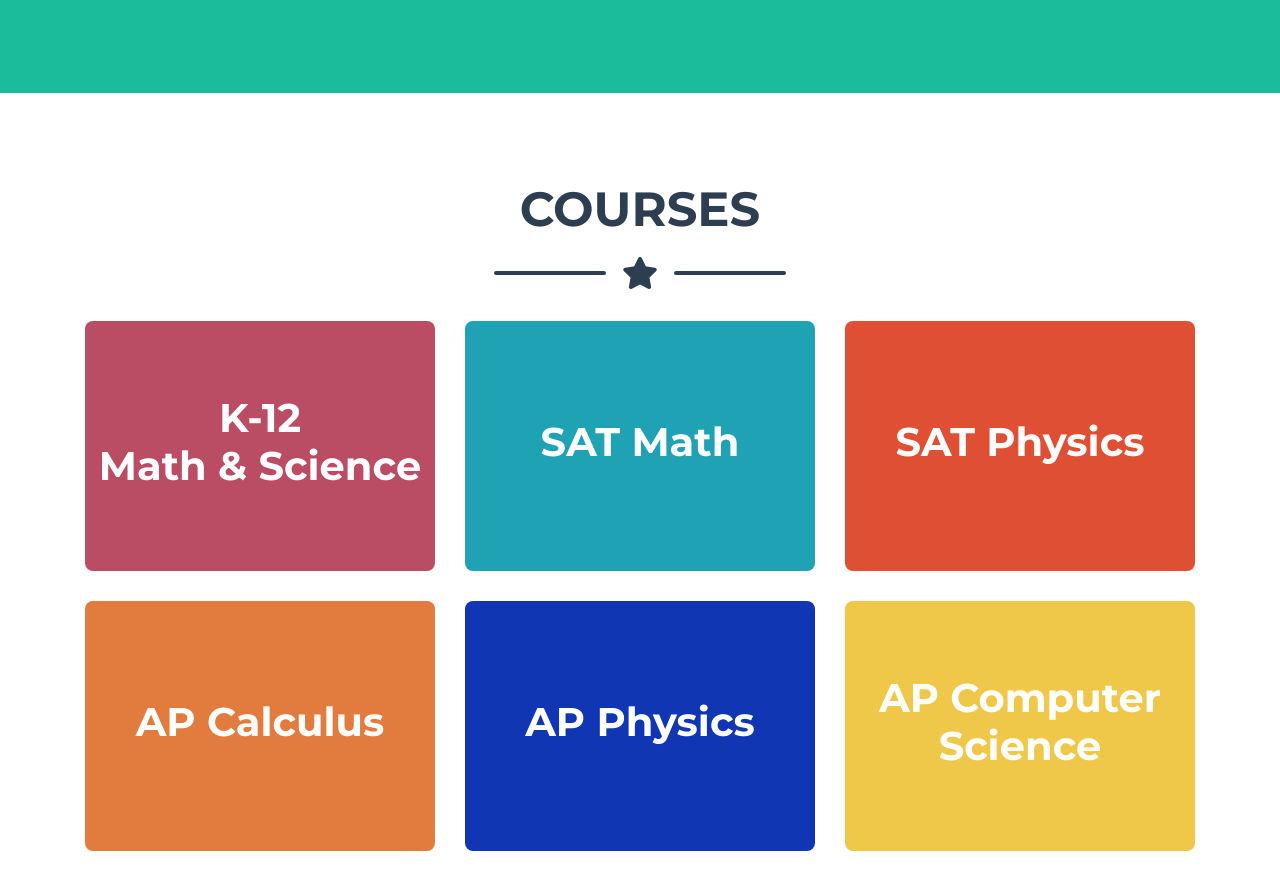
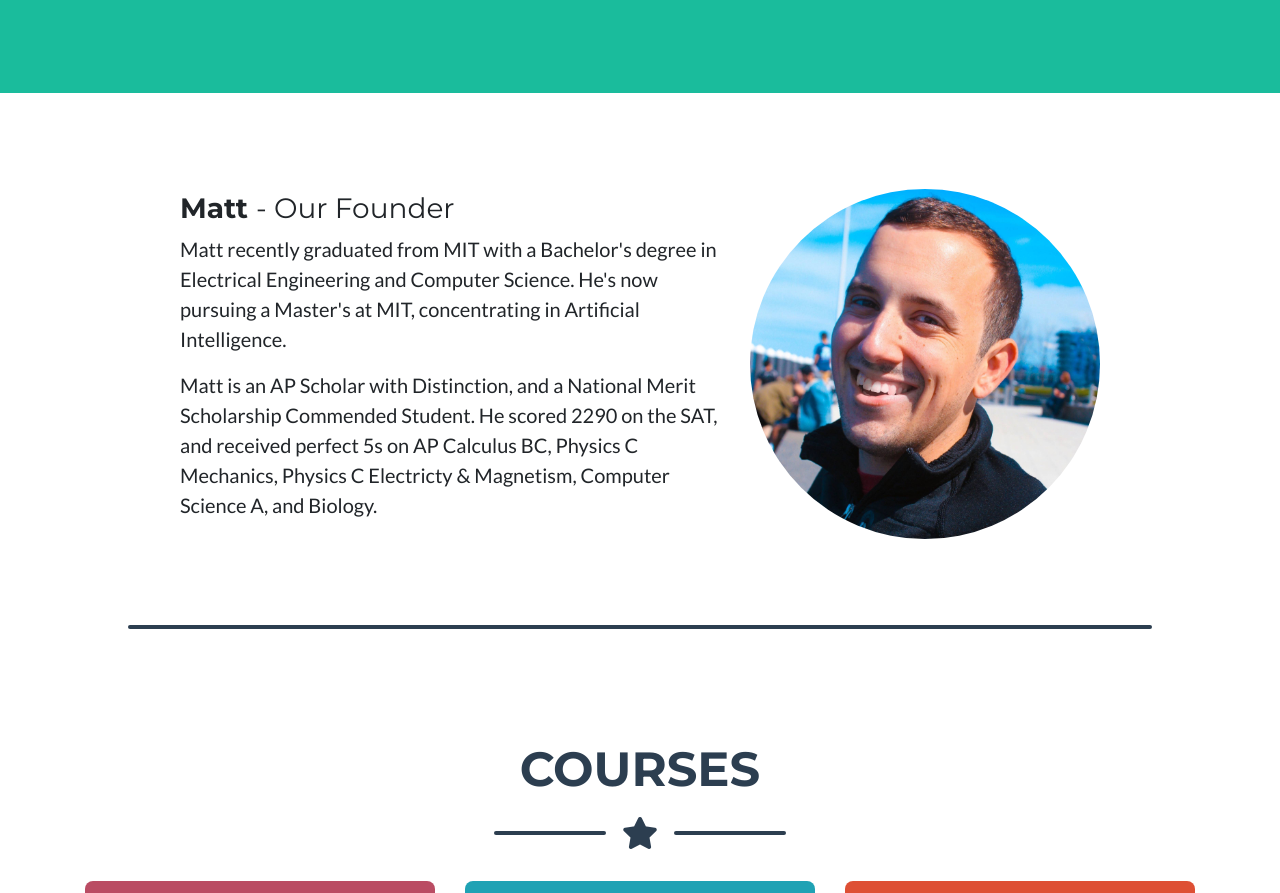
Before and after one commit to mdhuggins/techtutor-web, a website with bundled scripts: page index.html in a window 1280 px wide. Shown: the part 1325-2218 px from the top of the page. Built offline with nearby package versions, Linux system fonts and the light colour scheme.

Commit message:
meet matt section

```diff
--- a/css/style.css
+++ b/css/style.css
@@ -48,3 +48,18 @@
         display: none;
     }
 }
+
+#meet-course-divider {
+    max-width: 80%;
+}
+
+.vertical-center {
+    min-height: 100%;
+
+    display: flex;
+    align-items: center;
+}
+
+.bold {
+    font-weight: 800 !important;
+}
--- a/index.html
+++ b/index.html
@@ -124,6 +124,66 @@
 
     </div>
   </section>
+
+  <!-- Meet Section -->
+  <section class="page-section portfolio" id="meet">
+    <div class="container">
+
+      <!-- Meet Section Heading -->
+<!--      <h2 class="page-section-heading text-uppercase">Our Founder</h2>-->
+
+      <!-- Icon Divider -->
+<!--      <div class="divider-custom">-->
+<!--        <div class="divider-custom-line"></div>-->
+<!--        <div class="divider-custom-icon">-->
+<!--          <i class="fas fa-star"></i>-->
+<!--        </div>-->
+<!--        <div class="divider-custom-line"></div>-->
+<!--      </div>-->
+
+      <!-- Meet Section Content -->
+      <div class="row vertical-center">
+        <div class="col-lg-6 ml-auto">
+          <h3>Matt <span style="font-weight: 500;">- Our Founder</span></h3>
+          <p class="lead">Matt recently graduated from MIT with a Bachelor's degree in Electrical Engineering and Computer Science. He's now pursuing a Master's at MIT, concentrating in Artificial Intelligence.</p>
+          <p class="lead">Matt is an AP Scholar with Distinction, and a National Merit Scholarship Commended Student. He scored 2290 on the SAT, and received perfect 5s on AP Calculus BC, Physics C Mechanics, Physics C Electricty & Magnetism, Computer Science A, and Biology.</p>
+<!--          <h5>Education</h5>-->
+<!--          <p class="lead"><span class="bold">Massachusetts Institute of Technology</span>-->
+<!--            <br>M.Eng. in Computer Science (Current)-->
+<!--            <br>S.B. in Electrical Engineering and Computer Science (Class of 2019)-->
+<!--          </p>-->
+<!--&lt;!&ndash;            <br>S.B. in Electrical Engineering and Computer Science</p>&ndash;&gt;-->
+<!--          <h5>Fields</h5>-->
+<!--          <h5>Testing</h5>-->
+<!--          <p class="lead" style="max-width: 20rem;">-->
+<!--            <span class="">SAT:</span> <span class="bold float-right">2290</span>-->
+<!--            <br><span class="">AP Calculus BC:</span> <span class="bold float-right">5</span>-->
+<!--            <br><span class="">AP Physics C Mechanics:</span> <span class="bold float-right">5</span>-->
+<!--            <br><span class="">AP Physics C E&M:</span> <span class="bold float-right">5</span>-->
+<!--            <br><span class="">AP Computer Science A:</span> <span class="bold float-right">5</span>-->
+<!--          </p>-->
+
+        </div>
+        <div class="col-lg-4 mr-auto">
+          <div class="p-6">
+            <img class="img-fluid rounded-circle" src="img/matt.jpg" alt="">
+          </div>
+        </div>
+      </div>
+
+      <!-- About Section Button -->
+      <!--<div class="text-center mt-4">-->
+      <!--<a class="btn btn-xl btn-outline-light" href="https://startbootstrap.com/themes/freelancer/">-->
+      <!--<i class="fas fa-download mr-2"></i>-->
+      <!--Free Download!-->
+      <!--</a>-->
+      <!--</div>-->
+
+    </div>
+  </section>
+  <div class="divider-custom">
+    <div class="divider-custom-line" id="meet-course-divider"></div>
+  </div>
 
   <!-- Courses Section -->
   <section class="page-section portfolio  mb-0" id="portfolio">
```
Also changed, not shown: img/matt.jpg (added).
